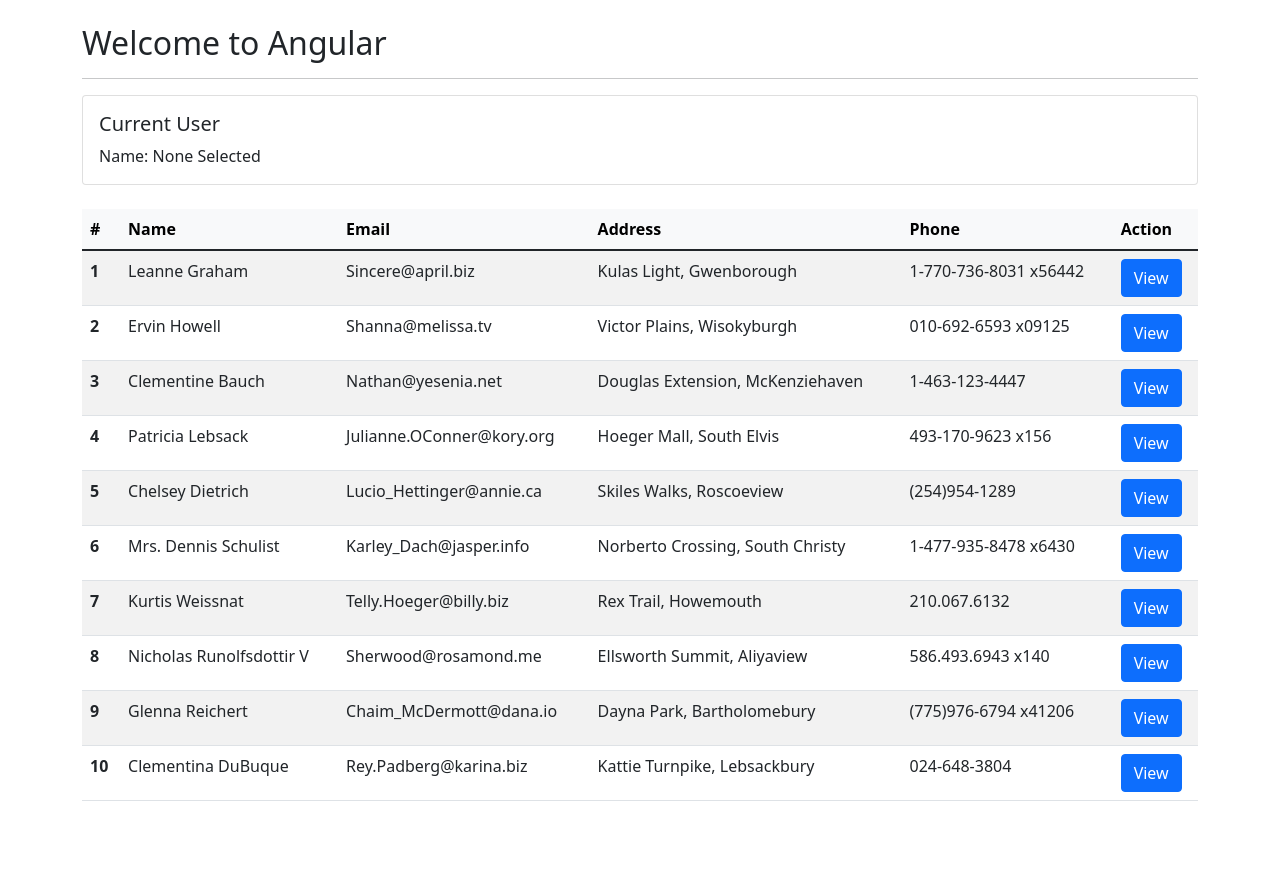
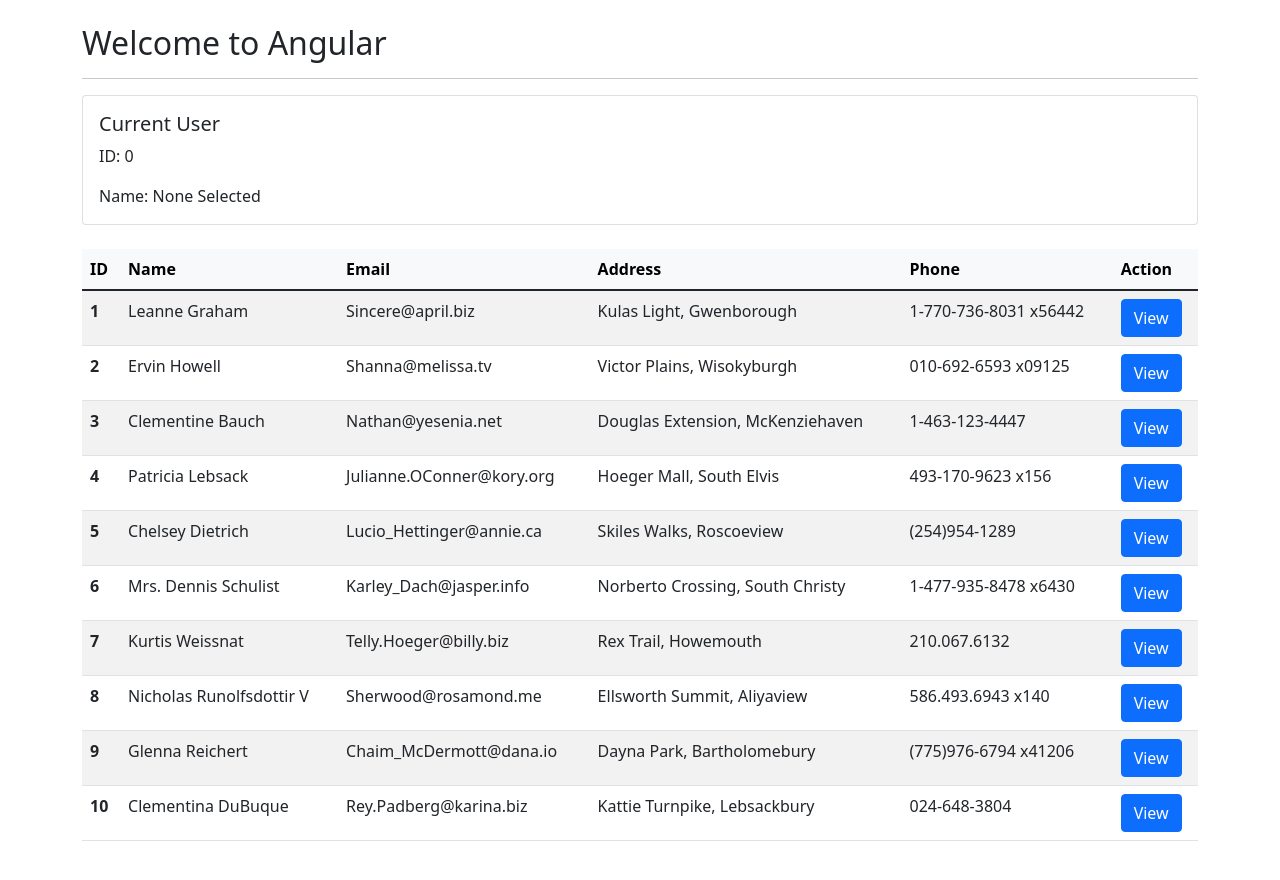
Before and after one commit to juniorro/ngcrashcourse, an Angular app: page / in a window 1280 px wide. Before the commit the page ends 841 px from the top, so only its background shows below. Built offline with nearby package versions, Linux system fonts and the light colour scheme.

Commit message:
add user id

```diff
--- a/src/app/app.component.html
+++ b/src/app/app.component.html
@@ -9,6 +9,7 @@
       <div class="card">
         <div class="card-body">
           <h5 class="card-title">Current User</h5>
+          <p class="card-text">ID: {{ currentUser.id }}</p>
           <p class="card-text">Name: {{ currentUser.name }}</p>
         </div>
       </div>
@@ -18,7 +19,7 @@
       <table class="table table-striped">
         <thead class="table-light">
           <tr>
-            <th scope="col">#</th>
+            <th scope="col">ID</th>
             <th scope="col">Name</th>
             <th scope="col">Email</th>
             <th scope="col">Address</th>
@@ -28,7 +29,7 @@
         </thead>
         <tbody>
           <tr *ngFor="let user of users; let i = index">
-            <th scope="row">{{ i + 1 }}</th>
+            <th scope="row">{{ user.id }}</th>
             <td>{{ user.name }}</td>
             <td>{{ user.email }}</td>
             <td>{{ user.address.street }}, {{ user.address.city }}</td>
--- a/src/app/app.component.ts
+++ b/src/app/app.component.ts
@@ -9,7 +9,7 @@
 export class AppComponent implements OnInit {
   title = 'Welcome to Angular';
   users: any;
-  currentUser = { name: 'None Selected' };
+  currentUser = { id: 0, name: 'None Selected' };
 
   constructor(private userService: UserService){}
 
```
